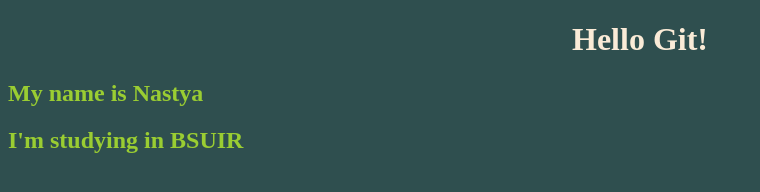
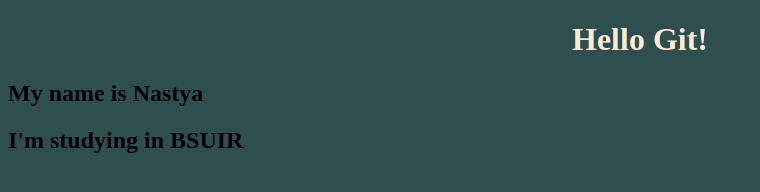
Before and after one commit to nastyashandr/first_project, a plain HTML site: page page1.html in a window 1280 px wide. Shown: the whole page, without its empty margins (0-760 px from the left). Drawn offline with Linux system fonts and the light colour scheme.

Commit message:
Revert "color for h2"
This reverts commit 1bfa82c1201cf7bfccc71c001548a96ac045422c.

```diff
--- a/style.css
+++ b/style.css
@@ -5,6 +5,3 @@ body{
             color: antiquewhite;
             text-align: center;
         }
-        h2{
-            color: yellowgreen;
-        }
```
